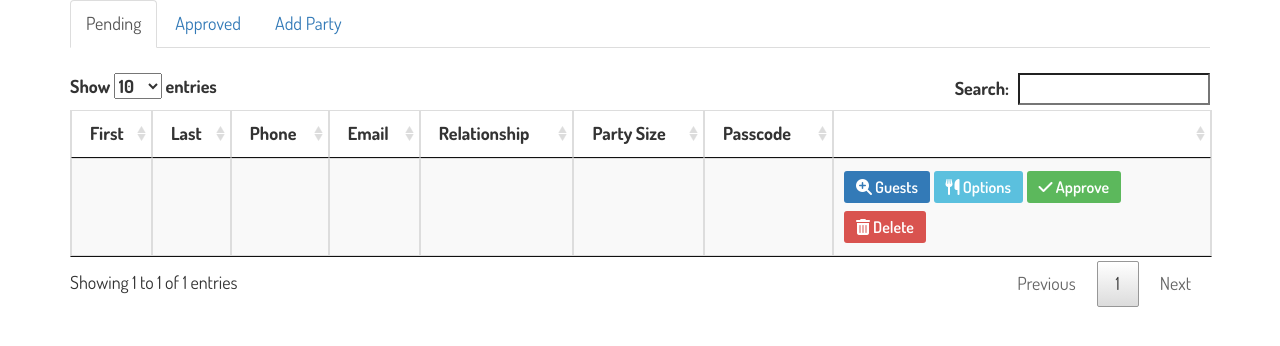
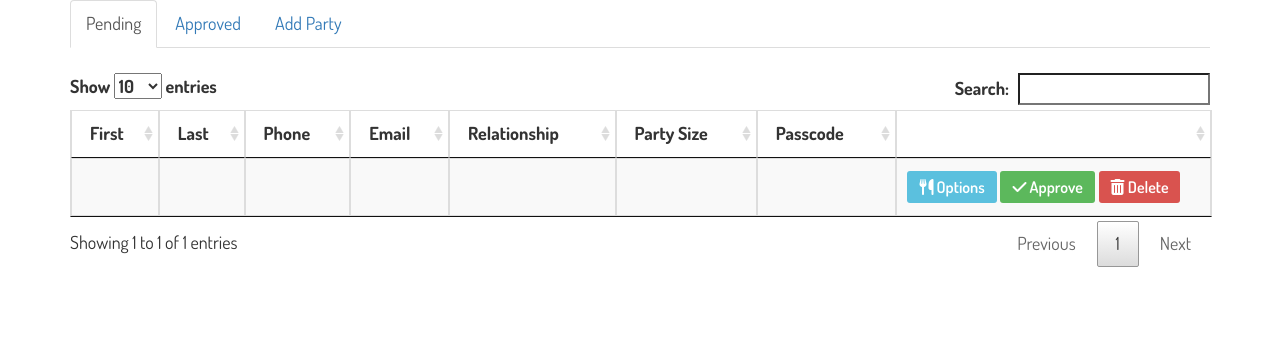
Before and after one commit to justinmtran/jackieandquoc.io, a PHP site: page /admin.php in a window 1280 px wide. Shown: the part 169-515 px from the top of the page. Run offline with PHP 8.4, Linux system fonts and the light colour scheme; the visitor is signed in with stand-in values (Sample User, id 1); tables that the repository leaves empty or names only in its code hold one stand-in row (values such as "Sample post"); data that the repository does not hold is empty; a stand-in replaces the project's code that opens the database connection; some libraries are stand-ins or nearby versions.

Commit message:
Fixes bug of form not clearing the guests list before submitting a new form. Also I temporarily removed the "Guest" button because it wasn't functioning properly.

```diff
--- a/admin.php
+++ b/admin.php
@@ -148,7 +148,7 @@
 										<td><?php echo $results->data[$i]['PartySize']; ?></td>
 										<td><?php echo $results->data[$i]['Passcode']; ?> </td>
 										<td>
-											<a onclick="viewGuests(<?= $results->data[$i]['FormId'] ?>)" class="btn btn-primary btn-uniform"><i class="fa fa-search-plus"></i> Guests</a> <!-- Read Guest list -->
+											<!--<a onclick="viewGuests(<?= $results->data[$i]['FormId'] ?>)" class="btn btn-primary btn-uniform"><i class="fa fa-search-plus"></i> Guests</a>--> <!-- Read Guest list -->
 											<a onclick="viewPartyOptions('<?= $results->data[$i]['Passcode'] ?>', '<?= $results->data[$i]['Message'] ?>')" class="btn btn-info btn-uniform"><i class="fas fa-utensils"></i> Options</a> <!-- Read Party Options -->
 											<a onclick="approveForm(<?=$results->data[$i]['FormId']?>,'<?=$results->data[$i]['FirstName']?>','<?=$results->data[$i]['Email']?>');" class="btn btn-success btn-uniform"><i class="fa fa-check"></i> Approve</a> <!-- Approve -->
 											<a onclick="return deleteForm(<?=$results->data[$i]['FormId'] ?>)" class="btn btn-danger btn-uniform"><i class="fa fa-trash"></i> Delete</a> <!-- Delete -->
@@ -193,7 +193,7 @@
 										<td><?php echo $results->data[$i]['PartySize']; ?></td>
 										<td><?php echo $results->data[$i]['Passcode']; ?></td>
 										<td>
-											<a onclick="viewGuests(<?= $results->data[$i]['FormId'] ?>)" class="btn btn-primary btn-uniform"><i class="fa fa-search-plus"></i> Guests</a> <!-- Read Guest list -->
+											<!--<a onclick="viewGuests(<?= $results->data[$i]['FormId'] ?>)" class="btn btn-primary btn-uniform"><i class="fa fa-search-plus"></i> Guests</a>--> <!-- Read Guest list -->
 											<a onclick="viewPartyOptions('<?= $results->data[$i]['Passcode'] ?>', '<?= $results->data[$i]['Message'] ?>')" class="btn btn-info btn-uniform"><i class="fas fa-utensils"></i> Options</a> <!-- Read Party Options -->
 											<a onclick="pendForm(<?= $results->data[$i]['FormId']?>)" class="btn btn-warning btn-uniform"><i class="fa fa-undo"></i> Re-Pend</a> <!-- Re-Pend -->
 										</td>
--- a/js/party-api.js
+++ b/js/party-api.js
@@ -355,6 +355,7 @@ $(document).ready(function(){
                     success: function() {
 						//sendPendingEmail();
 						resetForm();
+						guests.list.length = 0;
                     },
                     error: function(jqXHR, textStatus, errorThrown) {
                         failure();
```
